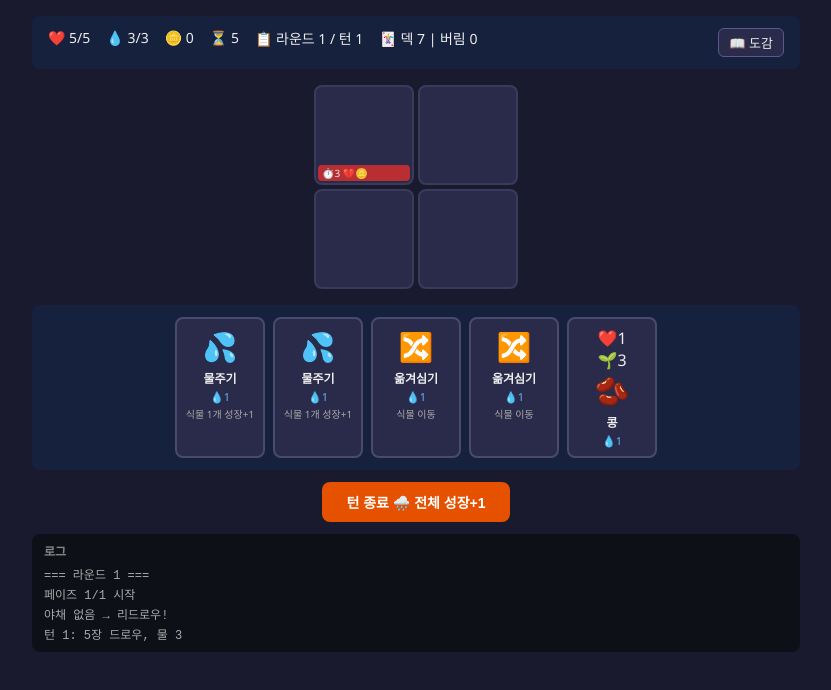
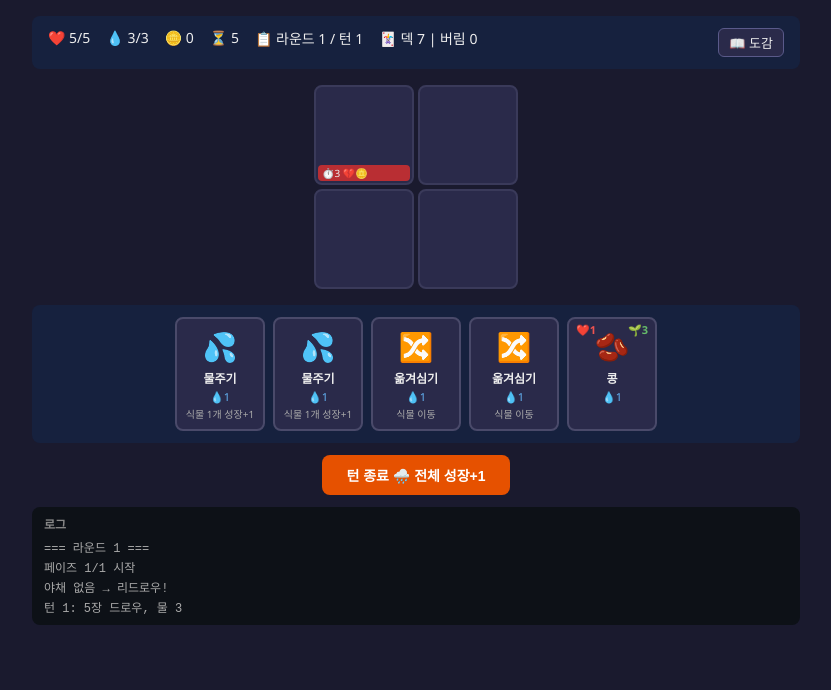
Before and after one commit to nayouta47/VegiAlter, a website built with Vite: page index.html in a window 1280 px wide. Shown: the whole page, without its empty margins (224-1055 px from the left). Built offline with nearby package versions, Linux system fonts and the light colour scheme.

Commit message:
Update main.css

```diff
--- a/styles/main.css
+++ b/styles/main.css
@@ -301,6 +301,27 @@ body {
   font-size: 10px;
   color: #aaa;
   margin-top: 2px;
+}
+
+.card-corner {
+  position: absolute;
+  font-size: 11px;
+  font-weight: 700;
+  padding: 1px 4px;
+  border-radius: 4px;
+  line-height: 1.2;
+}
+
+.card-corner--hp {
+  top: 3px;
+  left: 3px;
+  color: #ef5350;
+}
+
+.card-corner--growth {
+  top: 3px;
+  right: 3px;
+  color: #66bb6a;
 }
 
 .card-dummy-label {
```
